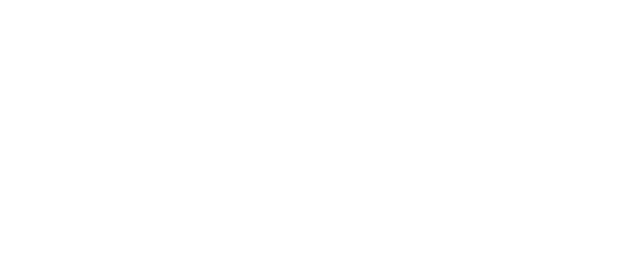
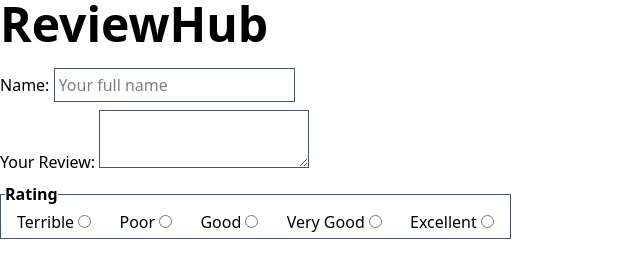
Before and after one commit to Phoenix-Domain/ReviewHub, a website built with Vite: page index.html in a window 1280 px wide. Shown: the whole page, without its empty margins (0-640 px from the left). Built offline with nearby package versions, Linux system fonts and the light colour scheme.

Commit message:
Add review form

```diff
--- a/index.html
+++ b/index.html
@@ -6,8 +6,45 @@
     <title>ReviewHub</title>
   </head>
   <body>
-    <header></header>
-    <main></main>
+    <header class="w-full mb-5">
+      <h1 class="font-bold text-5xl mx-auto">ReviewHub</h1>
+    </header>
+    <main class="mt-5">
+      <form action="">
+        <label for="name" class="block my-2">
+          Name:
+          <input type="text" id="name" placeholder="Your full name" class="border-1 border-gray-600 p-1">
+        </label>
+
+        <div class="block my-2">
+          <label for="review" class="my-2">Your Review:
+
+          </label>
+          <textarea name="review" id="review" class="border-1 border-gray-600 p-1"></textarea>
+        </div>
+
+        <fieldset class="border-1 border-gray-600 p-1 inline-block">
+          <legend class="font-bold">Rating</legend>
+
+          <label for="terrible" class="mx-3">Terrible
+            <input title="Rating" type="radio" name="Rating" id="terrible">
+          </label>
+          <label for="poor" class="mx-3">Poor
+            <input title="Rating" type="radio" name="Rating" id="poor">
+          </label>
+          <label for="good" class="mx-3">Good
+            <input title="Rating" type="radio" name="Rating" id="good">
+          </label>
+          <label for="veryGood" class="mx-3">Very Good
+            <input title="Rating" type="radio" name="Rating" id="veryGood">
+          </label>
+          <label for="excellent" class="mx-3">Excellent
+            <input title="Rating" type="radio" name="Rating" id="excellent">
+          </label>
+        </fieldset>
+
+      </form>
+    </main>
     <footer></footer>
     <script type="module" src="/src/main.js"></script>
   </body>
```
